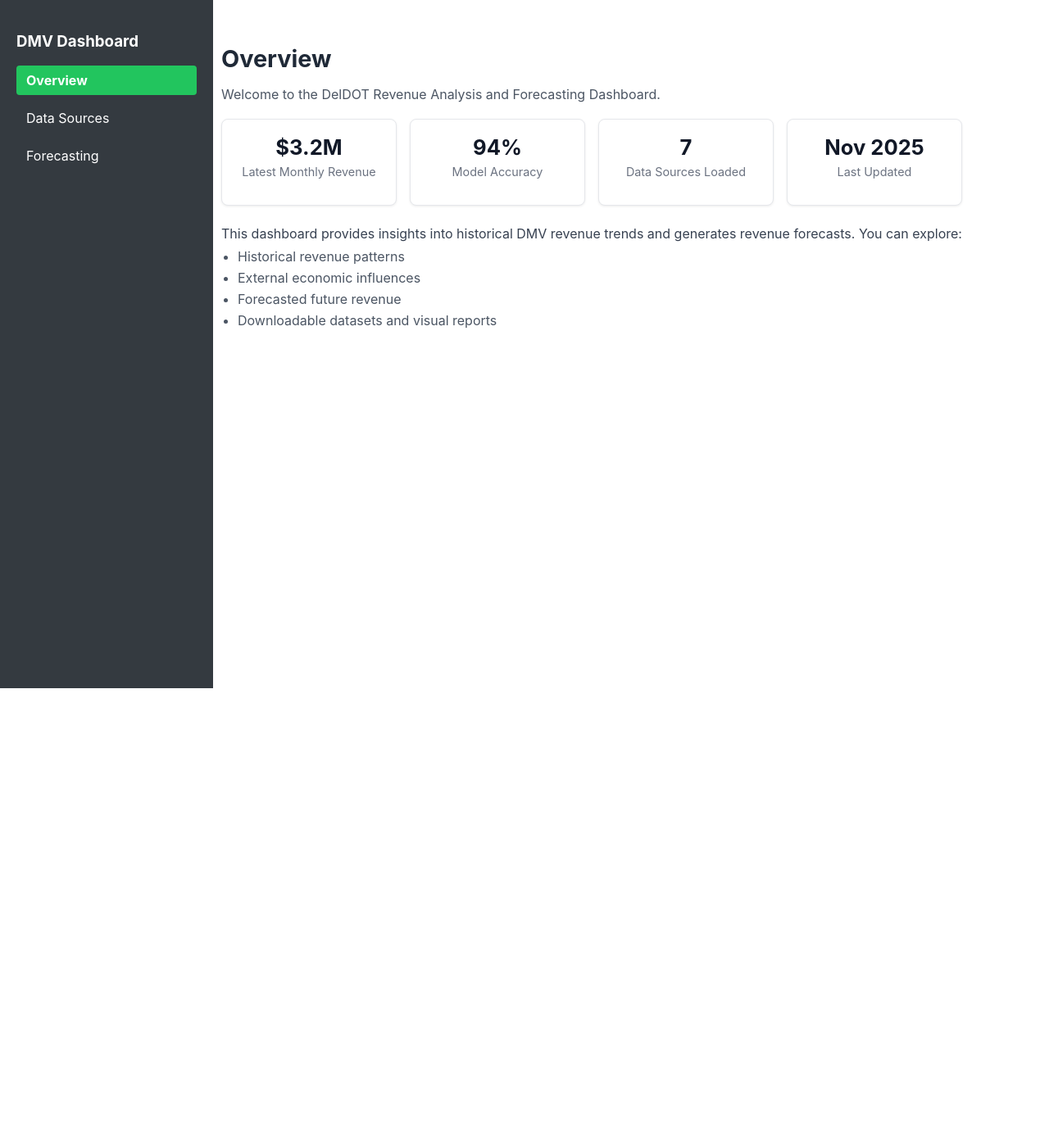
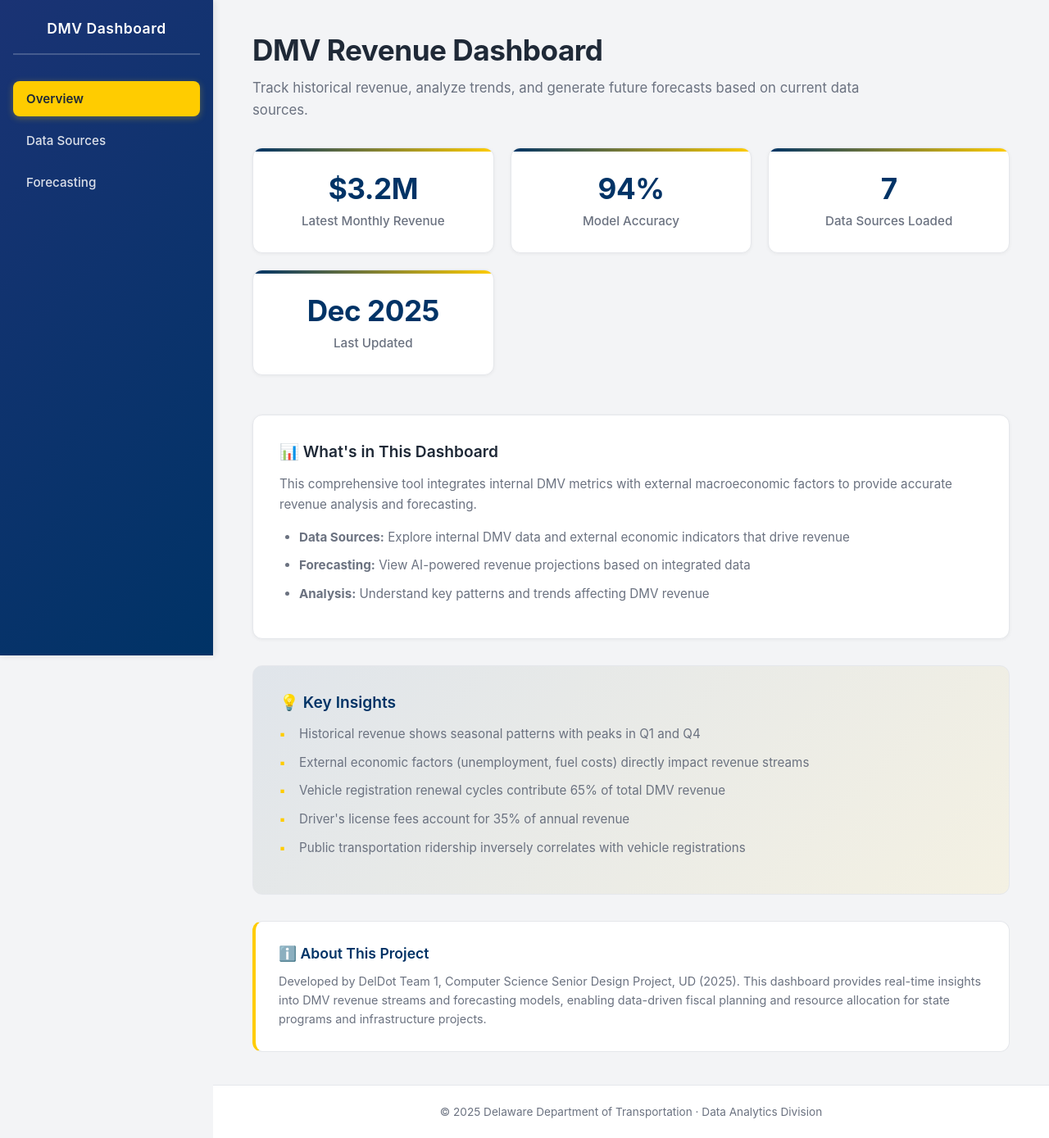
Before and after one commit to msreenam/deldot_revenue_forecast, a React (Create React App) app in the folder my-react-app/: page / in a window 1280 px wide. Shown: the whole page at 82% size. Before the commit the page ends 800 px from the top, so only its background shows below. Built offline with nearby package versions, Linux system fonts and the light colour scheme.

Commit message:
make pretty

```diff
--- a/my-react-app/src/App.css
+++ b/my-react-app/src/App.css
@@ -1,59 +1,144 @@
+:root {
+  --primary-blue: #003366;
+  --dark-blue: #1a3374;
+  --gold: #FFCC00;
+  --light-gray: #F3F4F6;
+  --border-gray: #E5E7EB;
+  --text-dark: #1F2937;
+  --text-light: #6B7280;
+}
+
+* {
+  margin: 0;
+  padding: 0;
+  box-sizing: border-box;
+}
+
+body {
+  font-family: -apple-system, BlinkMacSystemFont, 'Segoe UI', 'Roboto', 'Oxygen',
+    'Ubuntu', 'Cantarell', 'Fira Sans', 'Droid Sans', 'Helvetica Neue',
+    sans-serif;
+  background-color: var(--light-gray);
+}
+
 .App {
   display: flex;
+  min-height: 100vh;
 }
 
+/* SIDEBAR STYLING */
 .sidebar {
-  width: 220px;
-  background-color: #343a40;
+  width: 260px;
+  background: linear-gradient(135deg, var(--dark-blue) 0%, var(--primary-blue) 100%);
   color: white;
   height: 100vh;
-  padding: 20px;
+  padding: 24px 16px;
   position: fixed;
+  box-shadow: 2px 0 8px rgba(0, 0, 0, 0.1);
+  display: flex;
+  flex-direction: column;
 }
 
-.sidebar a {
-  color: white;
-  display: block;
-  margin: 10px 0;
-  text-decoration: none;
+.sidebar-header {
+  display: flex;
+  align-items: center;
+  justify-content: center;
+  margin-bottom: 32px;
+  padding-bottom: 20px;
+  border-bottom: 2px solid rgba(255, 255, 255, 0.2);
 }
 
-.sidebar a:hover {
-  text-decoration: underline;
+.sidebar-logo-img {
+  width: 300px;
+  height: 150px;
+  object-fit: contain;
+}
+
+.sidebar-logo {
+  font-size: 32px;
+  margin-right: 12px;
+}
+
+.sidebar-title {
+  font-size: 1.1rem;
+  font-weight: 600;
+  letter-spacing: 0.5px;
+}
+
+.sidebar-nav {
+  display: flex;
+  flex-direction: column;
+  gap: 8px;
+  flex: 1;
+}
+
+.nav-link {
+  display: flex;
+  align-items: center;
+  gap: 12px;
+  color: rgba(255, 255, 255, 0.85);
+  text-decoration: none;
+  padding: 12px 16px;
+  border-radius: 8px;
+  transition: all 0.2s ease;
+  font-size: 0.95rem;
+  font-weight: 500;
+}
+
+.nav-link:hover {
+  background-color: rgba(255, 255, 255, 0.15);
+  color: white;
+}
+
+.nav-link.active-link {
+  background-color: var(--gold);
+  color: var(--text-dark);
+  font-weight: 600;
+  box-shadow: 0 2px 8px rgba(255, 204, 0, 0.3);
+}
+
+.nav-icon {
+  font-size: 18px;
+  min-width: 20px;
+}
+
+.nav-text {
+  flex: 1;
+}
+
+/* MAIN WRAPPER AND CONTENT */
+.main-wrapper {
+  flex: 1;
+  margin-left: 260px;
+  display: flex;
+  flex-direction: column;
+  min-height: 100vh;
 }
 
 .content {
-  margin-left: 240px;
-  padding: 20px;
+  flex: 1;
+  padding: 40px 48px;
+  max-width: 1400px;
+  width: 100%;
+  margin: 0 auto;
 }
 
+/* FOOTER */
+.app-footer {
+  background-color: white;
+  border-top: 1px solid var(--border-gray);
+  padding: 24px 48px;
+  text-align: center;
+  color: var(--text-light);
+  font-size: 0.85rem;
+  margin-left: 0;
+}
+
+.app-footer p {
+  margin: 0;
+}
+
+/* UTILITIES */
 .mt-5 {
   margin-top: 3rem;
 }
-/* Default sidebar link */
-.sidebar-link {
-  color: white;
-  display: block;
-  margin: 10px 0;
-  text-decoration: none;
-  padding: 8px 12px;
-  border-radius: 4px;
-  transition: background-color 0.2s ease;
-}
-
-/* Hover state */
-.sidebar-link:hover {
-  background-color: rgba(255, 255, 255, 0.15);
-}
-
-/* Highlighted active page */
-/* Highlighted active page */
-.active-link {
-  color: #1e293b;               /* dark text */
-  background-color: #22c55e;    /* green highlight */
-  display: block;
-  margin: 10px 0;
-  padding: 8px 12px;
-  border-radius: 4px;
-  font-weight: bold;
-}
--- a/my-react-app/src/App.js
+++ b/my-react-app/src/App.js
@@ -10,31 +10,38 @@ function App() {
     <Router>
       <div className="App">
         <div className="sidebar">
-          <h3>DMV Dashboard</h3>
+          <div className="sidebar-header">
+            <h2 className="sidebar-title">DMV Dashboard</h2>
+          </div>
+          <nav className="sidebar-nav">
             <NavLink
               to="/"
               end
-  className={({ isActive }) => isActive ? "active-link" : "sidebar-link"}
+              className={({ isActive }) => isActive ? "nav-link active-link" : "nav-link"}
             >
-  Overview
+              {/* <span className="nav-icon">🏠</span> */}
+              <span className="nav-text">Overview</span>
             </NavLink>
 
             <NavLink
               to="/data"
-  className={({ isActive }) => isActive ? "active-link" : "sidebar-link"}
+              className={({ isActive }) => isActive ? "nav-link active-link" : "nav-link"}
             >
-  Data Sources
+              {/* <span className="nav-icon">📁</span> */}
+              <span className="nav-text">Data Sources</span>
             </NavLink>
 
             <NavLink
               to="/forecasting"
-  className={({ isActive }) => isActive ? "active-link" : "sidebar-link"}
+              className={({ isActive }) => isActive ? "nav-link active-link" : "nav-link"}
             >
-  Forecasting
+              {/* <span className="nav-icon">📈</span> */}
+              <span className="nav-text">Forecasting</span>
             </NavLink>
-
+          </nav>
         </div>
 
+        <div className="main-wrapper">
           <div className="content">
             <Routes>
               <Route path="/" element={<Overview />} />
@@ -42,6 +49,10 @@ function App() {
               <Route path="/forecasting" element={<Forecasting />} />
             </Routes>
           </div>
+          <footer className="app-footer">
+            <p>© 2025 Delaware Department of Transportation · Data Analytics Division</p>
+          </footer>
+        </div>
       </div>
     </Router>
   );
--- a/my-react-app/src/components/Overview.css
+++ b/my-react-app/src/components/Overview.css
@@ -1,62 +1,196 @@
-.overview {
-  padding: 10px;
+:root {
+  --primary-blue: #003366;
+  --gold: #FFCC00;
+  --light-gray: #F3F4F6;
+  --border-gray: #E5E7EB;
+  --text-dark: #1F2937;
+  --text-light: #6B7280;
 }
 
-/* Title */
+.overview {
+  animation: fadeIn 0.3s ease-in;
+}
+
+@keyframes fadeIn {
+  from {
+    opacity: 0;
+    transform: translateY(10px);
+  }
+  to {
+    opacity: 1;
+    transform: translateY(0);
+  }
+}
+
+/* HEADER SECTION */
 .overview-title {
-  font-size: 1.8rem;
-  margin-bottom: 8px;
-  color: #1f2937;
+  font-size: 2.2rem;
+  font-weight: 700;
+  margin-bottom: 12px;
+  color: var(--text-dark);
+  letter-spacing: -0.5px;
 }
 
 .overview-subtitle {
-  font-size: 1rem;
-  color: #4b5563;
-  margin-bottom: 20px;
+  font-size: 1.05rem;
+  color: var(--text-light);
+  margin-bottom: 32px;
+  line-height: 1.6;
+  max-width: 800px;
 }
 
-/* Metrics Grid */
+/* METRICS GRID */
 .metrics-container {
   display: grid;
-  grid-template-columns: repeat(auto-fit, minmax(180px, 1fr));
-  gap: 16px;
-  margin-bottom: 24px;
+  grid-template-columns: repeat(auto-fit, minmax(260px, 1fr));
+  gap: 20px;
+  margin-bottom: 48px;
 }
 
 .metric-card {
   background: white;
-  border: 1px solid #e5e7eb;
-  border-radius: 8px;
-  padding: 18px;
+  border: 1px solid var(--border-gray);
+  border-radius: 12px;
+  padding: 28px 24px;
   text-align: center;
-  box-shadow: 0px 1px 3px rgba(0,0,0,0.08);
+  box-shadow: 0 1px 4px rgba(0, 0, 0, 0.05);
+  transition: all 0.3s ease;
+  position: relative;
+  overflow: hidden;
+}
+
+.metric-card::before {
+  content: '';
+  position: absolute;
+  top: 0;
+  left: 0;
+  right: 0;
+  height: 4px;
+  background: linear-gradient(90deg, var(--primary-blue), var(--gold));
+}
+
+.metric-card:hover {
+  box-shadow: 0 4px 12px rgba(0, 0, 0, 0.08);
+  transform: translateY(-2px);
+  border-color: var(--gold);
 }
 
 .metric-value {
-  font-size: 1.6rem;
-  font-weight: bold;
-  color: #111827;
-  margin: 0;
+  font-size: 2.2rem;
+  font-weight: 700;
+  color: var(--primary-blue);
+  margin: 0 0 8px 0;
+  letter-spacing: -0.5px;
 }
 
 .metric-label {
-  margin-top: 6px;
-  color: #6b7280;
-  font-size: 0.9rem;
+  margin-top: 8px;
+  color: var(--text-light);
+  font-size: 0.95rem;
+  font-weight: 500;
+  line-height: 1.4;
 }
 
-/* Description section */
+/* DESCRIPTION SECTION */
+.overview-description {
+  background: white;
+  border: 1px solid var(--border-gray);
+  border-radius: 12px;
+  padding: 32px;
+  margin-bottom: 32px;
+  box-shadow: 0 1px 4px rgba(0, 0, 0, 0.05);
+}
+
+.overview-description h3 {
+  font-size: 1.2rem;
+  font-weight: 600;
+  color: var(--text-dark);
+  margin-bottom: 16px;
+  display: flex;
+  align-items: center;
+  gap: 8px;
+}
+
 .overview-description p {
-  color: #374151;
-  margin-bottom: 8px;
+  color: var(--text-light);
+  margin-bottom: 16px;
+  line-height: 1.6;
+  font-size: 0.95rem;
 }
 
 .overview-description ul {
-  margin: 0;
-  padding-left: 20px;
-  color: #4b5563;
+  margin: 12px 0 0 0;
+  padding-left: 24px;
+  color: var(--text-light);
 }
 
 .overview-description li {
-  margin-bottom: 6px;
+  margin-bottom: 10px;
+  line-height: 1.6;
+  font-size: 0.95rem;
 }
+
+/* INSIGHTS SECTION */
+.insights-section {
+  background: linear-gradient(135deg, rgba(0, 51, 102, 0.08), rgba(255, 204, 0, 0.08));
+  border: 1px solid var(--border-gray);
+  border-radius: 12px;
+  padding: 32px;
+  margin-top: 32px;
+}
+
+.insights-section h3 {
+  font-size: 1.2rem;
+  font-weight: 600;
+  color: var(--primary-blue);
+  margin-bottom: 16px;
+  display: flex;
+  align-items: center;
+  gap: 8px;
+}
+
+.insights-section ul {
+  list-style: none;
+  padding: 0;
+}
+
+.insights-section li {
+  color: var(--text-light);
+  margin-bottom: 12px;
+  padding-left: 24px;
+  position: relative;
+  line-height: 1.5;
+  font-size: 0.95rem;
+}
+
+.insights-section li::before {
+  content: '▪';
+  color: var(--gold);
+  font-weight: bold;
+  position: absolute;
+  left: 0;
+}
+
+/* ABOUT SECTION */
+.about-section {
+  background: white;
+  border: 1px solid var(--border-gray);
+  border-radius: 12px;
+  padding: 28px;
+  margin-top: 32px;
+  border-left: 4px solid var(--gold);
+}
+
+.about-section h3 {
+  font-size: 1.1rem;
+  font-weight: 600;
+  color: var(--primary-blue);
+  margin-bottom: 12px;
+}
+
+.about-section p {
+  color: var(--text-light);
+  font-size: 0.9rem;
+  line-height: 1.6;
+  margin: 0;
+}
--- a/my-react-app/src/components/Overview.js
+++ b/my-react-app/src/components/Overview.js
@@ -1,62 +1,70 @@
-// import React from 'react';
-
-// function Overview() {
-//   return (
-//     <div>
-//       <h2>Overview</h2>
-//       <p>Welcome to the DMV Revenue Analysis and Forecasting Tool.</p>
-//       <p>This tool helps analyze past DMV revenue and forecast future trends using both internal DMV data and external economic factors.</p>
-//     </div>
-//   );
-// }
-
-// export default Overview;
 import React from 'react';
 import './Overview.css';
 
 function Overview() {
   return (
     <div className="overview">
-      <h2 className="overview-title">Overview</h2>
-      <p className="overview-subtitle">
-        Welcome to the DelDOT Revenue Analysis and Forecasting Dashboard.
-      </p>
+      <div>
+        <h1 className="overview-title">DMV Revenue Dashboard</h1>
+        <p className="overview-subtitle">
+          Track historical revenue, analyze trends, and generate future forecasts based on current data sources.
+        </p>
+      </div>
 
-      {/* Metric Cards */}
+      {/* Key Metrics */}
       <div className="metrics-container">
         <div className="metric-card">
-          <h3 className="metric-value">$3.2M</h3>
+          <div className="metric-value">$3.2M</div>
           <p className="metric-label">Latest Monthly Revenue</p>
         </div>
 
         <div className="metric-card">
-          <h3 className="metric-value">94%</h3>
+          <div className="metric-value">94%</div>
           <p className="metric-label">Model Accuracy</p>
         </div>
 
         <div className="metric-card">
-          <h3 className="metric-value">7</h3>
+          <div className="metric-value">7</div>
           <p className="metric-label">Data Sources Loaded</p>
         </div>
 
         <div className="metric-card">
-          <h3 className="metric-value">Nov 2025</h3>
+          <div className="metric-value">Dec 2025</div>
           <p className="metric-label">Last Updated</p>
         </div>
       </div>
 
-      {/* Description */}
+      {/* What's in This Dashboard */}
       <div className="overview-description">
+        <h3>📊 What's in This Dashboard</h3>
         <p>
-          This dashboard provides insights into historical DMV revenue trends and
-          generates revenue forecasts. You can explore:
+          This comprehensive tool integrates internal DMV metrics with external macroeconomic factors to provide accurate revenue analysis and forecasting.
         </p>
         <ul>
-          <li>Historical revenue patterns</li>
-          <li>External economic influences</li>
-          <li>Forecasted future revenue</li>
-          <li>Downloadable datasets and visual reports</li>
+          <li><strong>Data Sources:</strong> Explore internal DMV data and external economic indicators that drive revenue</li>
+          <li><strong>Forecasting:</strong> View AI-powered revenue projections based on integrated data</li>
+          <li><strong>Analysis:</strong> Understand key patterns and trends affecting DMV revenue</li>
         </ul>
+      </div>
+
+      {/* Key Insights */}
+      <div className="insights-section">
+        <h3>💡 Key Insights</h3>
+        <ul>
+          <li>Historical revenue shows seasonal patterns with peaks in Q1 and Q4</li>
+          <li>External economic factors (unemployment, fuel costs) directly impact revenue streams</li>
+          <li>Vehicle registration renewal cycles contribute 65% of total DMV revenue</li>
+          <li>Driver's license fees account for 35% of annual revenue</li>
+          <li>Public transportation ridership inversely correlates with vehicle registrations</li>
+        </ul>
+      </div>
+
+      {/* About Section */}
+      <div className="about-section">
+        <h3>ℹ️ About This Project</h3>
+        <p>
+          Developed by DelDot Team 1, Computer Science Senior Design Project, UD (2025). This dashboard provides real-time insights into DMV revenue streams and forecasting models, enabling data-driven fiscal planning and resource allocation for state programs and infrastructure projects.
+        </p>
       </div>
     </div>
   );
```
Also changed, not shown: my-react-app/src/components/DataPage.css (+27 -8 lines). Lines whose indentation alone changed are shown as unchanged.
